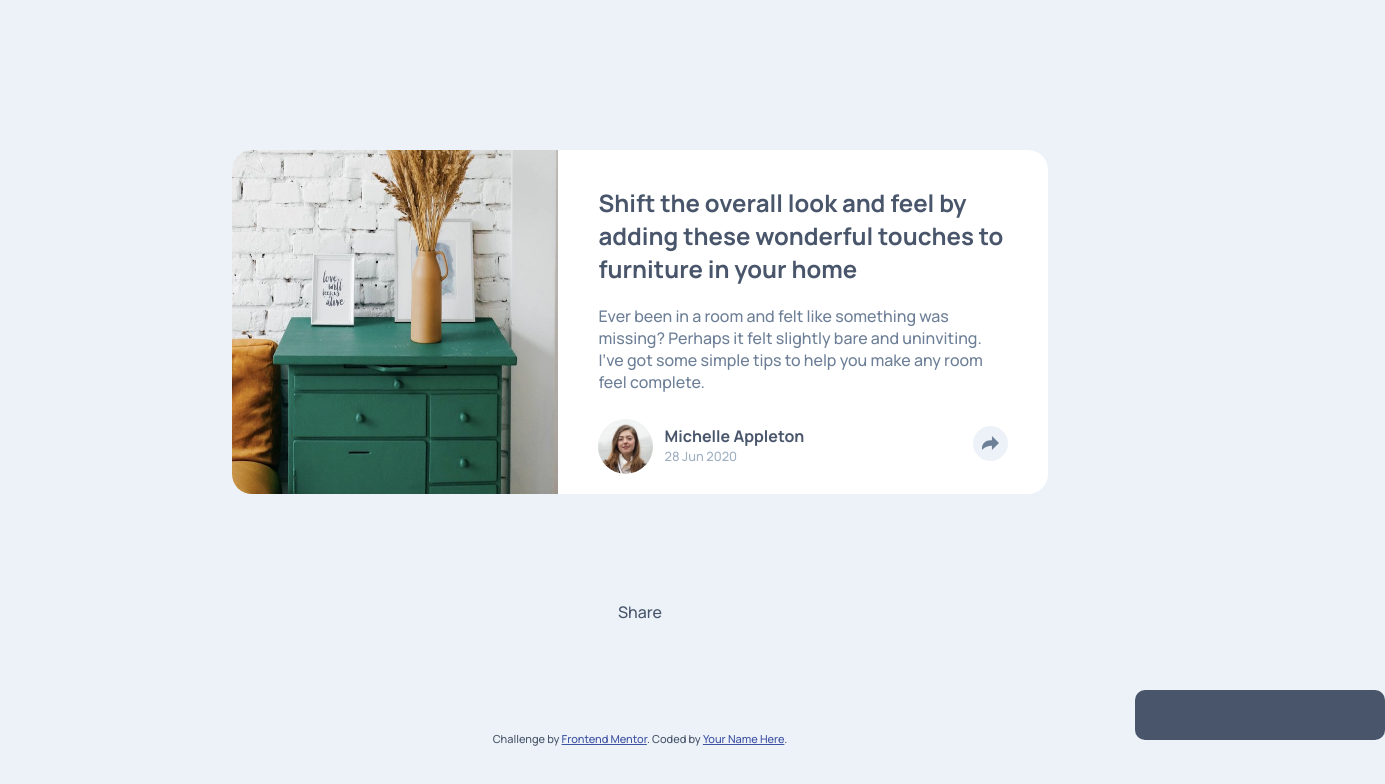
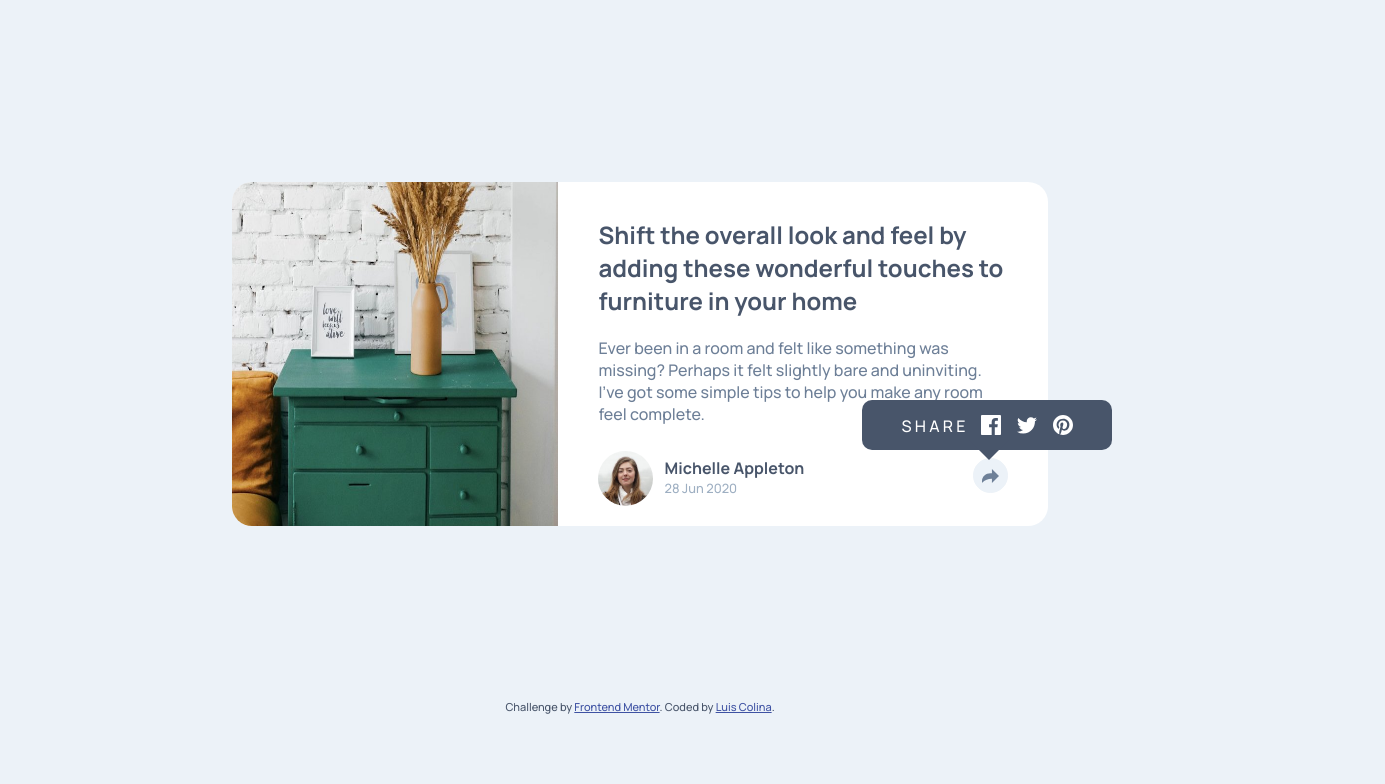
Before and after one commit to Silkiercomet/Article-preview-component-fem, a plain HTML site: page index.html in a window 1280 px wide. Shown: the whole page, 1385 px wide, since content can reach past the window. Drawn offline with Linux system fonts and the light colour scheme; a script that the page names is missing.

Commit message:
new mobile elements added

```diff
--- a/index.html
+++ b/index.html
@@ -37,11 +37,21 @@
             <p>28 Jun 2020</p>
           </div>
         </div>
-        <a href="" class="share"><img src="images/icon-share.svg" alt="share"></a>
+        <a href="#" class="share"><img src="images/icon-share.svg" alt="share"></a>
+        <div class="floating">
+          <div class="container">
+            <div class="square">
+              <span>S H A R E</span>
+               <li><img src="images/icon-facebook.svg" alt=""></li>
+          <li id="twitter"><img src="images/icon-twitter.svg" alt="" ></li>
+          <li><img src="images/icon-pinterest.svg" alt=""></li>
+          <div class="share-m"><a href="#" class="share-2"><img src="images/icon-share.svg" alt="share"></a></div>
+            </div>
+            <div class="triangulo"></div>
+          </div>
+        </div>
       </div>
-      <div class="floating">
 
-      </div>
     </div>
   </div>
 
@@ -52,11 +62,11 @@
 
 
 
-  Share
+
     <script src="script.js"></script>
   <div class="attribution">
     Challenge by <a href="https://www.frontendmentor.io?ref=challenge" target="_blank">Frontend Mentor</a>.
-    Coded by <a href="#">Your Name Here</a>.
+    Coded by <a href="#">Luis Colina</a>.
   </div>
 </body>
 </html>
```
